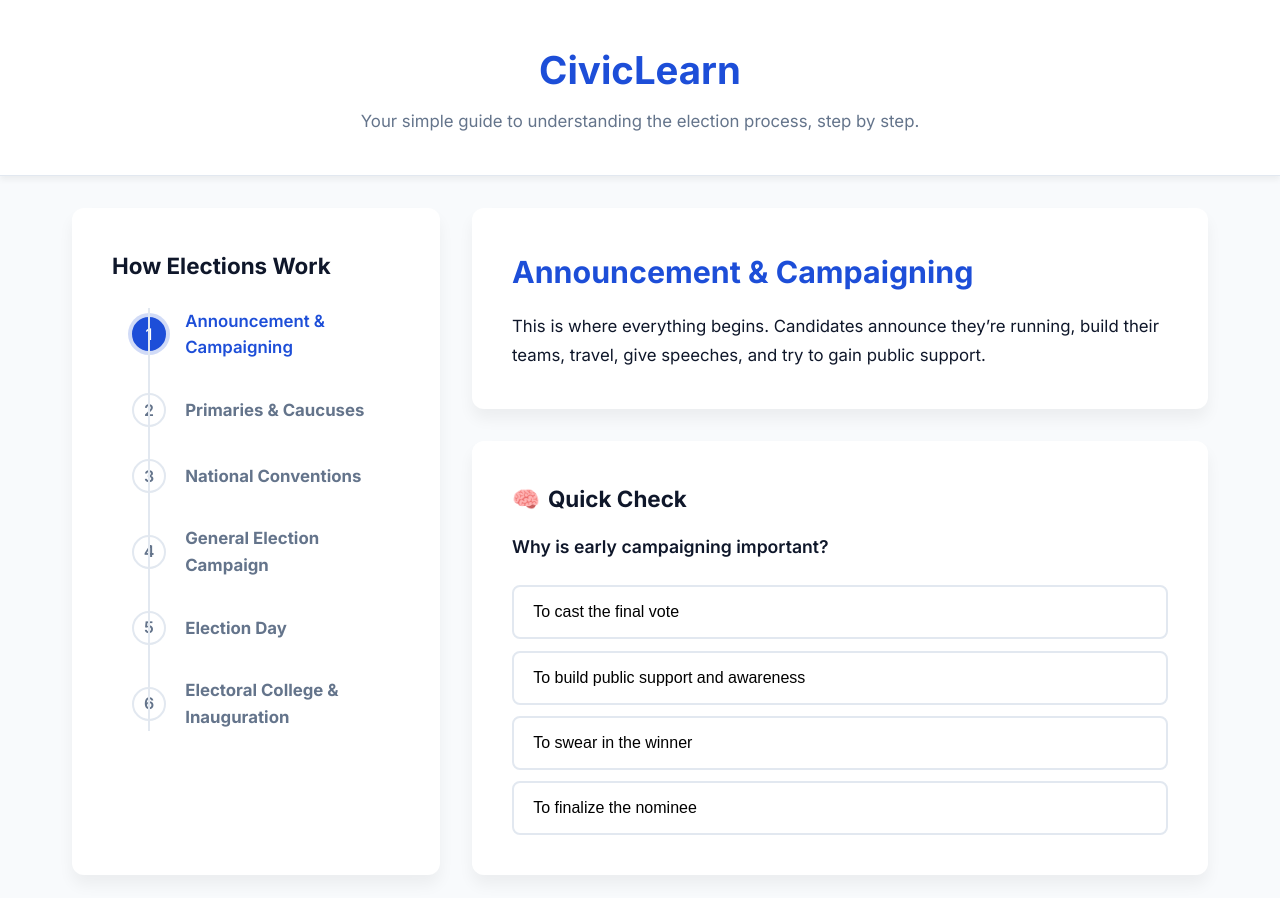
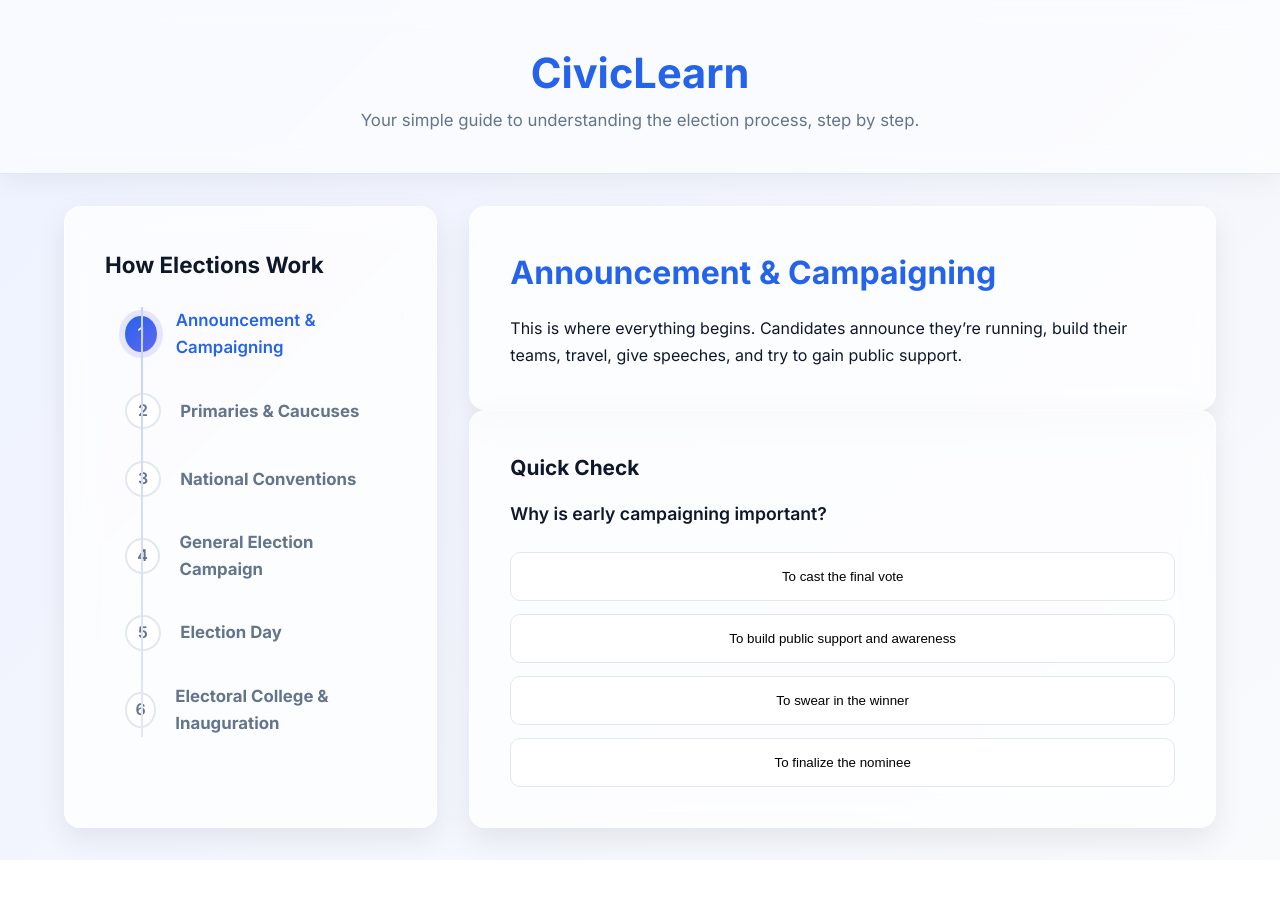
Before and after one commit to Aish29062005/ElectionAssistant, a plain HTML site: page index.html in a window 1280 px wide. After the commit the page ends 860 px from the top, so only its background shows below. Drawn offline with Linux system fonts and the light colour scheme.

Commit message:
Improved UI with advanced CSS, responsiveness, and bug fixes

```diff
--- a/style.css
+++ b/style.css
@@ -1,10 +1,9 @@
 :root {
-    /* Colors */
-    --primary: #1d4ed8;
+    --primary: #2563eb;
     --primary-dark: #1e40af;
 
-    --bg: #f8fafc;
-    --card: #ffffff;
+    --bg: #f1f5f9;
+    --card: rgba(255, 255, 255, 0.75);
 
     --text-main: #0f172a;
     --text-light: #64748b;
@@ -14,22 +13,30 @@
     --success: #10b981;
     --error: #ef4444;
 
-    /* Spacing & Layout */
-    --radius: 12px;
+    --radius: 16px;
     --space-md: 1.5rem;
     --space-lg: 2.5rem;
 }
 
 /* Reset */
-* {
+*,
+*::before,
+*::after {
     margin: 0;
     padding: 0;
     box-sizing: border-box;
 }
 
+/* Improve font rendering */
+html {
+    -webkit-font-smoothing: antialiased;
+    -moz-osx-font-smoothing: grayscale;
+}
+
+/* Body */
 body {
     font-family: 'Inter', sans-serif;
-    background: var(--bg);
+    background: linear-gradient(135deg, #eef2ff, #f8fafc);
     color: var(--text-main);
     line-height: 1.6;
 
@@ -40,19 +47,21 @@ body {
 
 /* Header */
 .app-header {
-    background: var(--card);
+    background: rgba(255,255,255,0.6);
+    backdrop-filter: blur(12px);
+    -webkit-backdrop-filter: blur(12px);
+
     padding: var(--space-lg) 2rem;
     text-align: center;
 
     border-bottom: 1px solid var(--border);
-    box-shadow: 0 4px 6px rgba(0, 0, 0, 0.05);
+    box-shadow: 0 8px 25px rgba(0,0,0,0.05);
 }
 
 .app-header h1 {
-    font-size: 2.4rem;
+    font-size: clamp(2rem, 4vw, 2.6rem);
     font-weight: 700;
     color: var(--primary);
-    margin-bottom: 0.4rem;
 }
 
 .app-header p {
@@ -64,7 +73,7 @@ body {
 .app-container {
     max-width: 1200px;
     margin: 2rem auto;
-    padding: 0 2rem;
+    padding: 0 1.5rem;
 
     display: grid;
     grid-template-columns: 1fr 2fr;
@@ -73,19 +82,25 @@ body {
     flex: 1;
 }
 
+/* Responsive fix */
 @media (max-width: 768px) {
     .app-container {
         grid-template-columns: 1fr;
+        padding: 0 1rem;
     }
 }
 
 /* Timeline */
 .timeline-pane {
     background: var(--card);
+    backdrop-filter: blur(14px);
+    -webkit-backdrop-filter: blur(14px);
+
     padding: var(--space-lg);
     border-radius: var(--radius);
 
-    box-shadow: 0 10px 15px rgba(0, 0, 0, 0.05);
+    border: 1px solid rgba(255,255,255,0.4);
+    box-shadow: 0 10px 30px rgba(0,0,0,0.08);
 }
 
 .timeline-pane h2 {
@@ -93,12 +108,14 @@ body {
     font-size: 1.4rem;
 }
 
+/* Timeline structure */
 .timeline {
     list-style: none;
     position: relative;
     padding-left: 20px;
 }
 
+/* Vertical line */
 .timeline::before {
     content: "";
     position: absolute;
@@ -106,9 +123,10 @@ body {
     top: 0;
     bottom: 0;
     width: 2px;
-    background: var(--border);
+    background: linear-gradient(to bottom, #c7d2fe, #e2e8f0);
 }
 
+/* Timeline item */
 .timeline-item {
     display: flex;
     align-items: center;
@@ -117,24 +135,21 @@ body {
     margin-bottom: 2rem;
     cursor: pointer;
 
-    transition: transform 0.2s ease;
+    transition: transform 0.25s ease;
 }
 
 .timeline-item:hover {
-    transform: translateX(5px);
+    transform: translateX(6px);
 }
 
-.timeline-item:last-child {
-    margin-bottom: 0;
-}
-
+/* Marker */
 .timeline-marker {
-    width: 34px;
-    height: 34px;
+    width: 36px;
+    height: 36px;
 
     border-radius: 50%;
     border: 2px solid var(--border);
-    background: var(--card);
+    background: #ffffff;
 
     display: flex;
     align-items: center;
@@ -143,22 +158,21 @@ body {
     font-weight: 600;
     color: var(--text-light);
 
-    flex-shrink: 0;
     transition: all 0.3s ease;
+}
+
+/* Active state */
+.timeline-item.active .timeline-marker {
+    background: linear-gradient(135deg, #2563eb, #6366f1);
+    border: none;
+    color: #ffffff;
+
+    box-shadow: 0 0 0 6px rgba(99,102,241,0.15);
 }
 
 .timeline-content h3 {
     font-size: 1.05rem;
     color: var(--text-light);
-    transition: 0.3s;
-}
-
-.timeline-item.active .timeline-marker {
-    background: var(--primary);
-    border-color: var(--primary);
-    color: #fff;
-
-    box-shadow: 0 0 0 4px rgba(29, 78, 216, 0.2);
 }
 
 .timeline-item.active h3 {
@@ -166,53 +180,36 @@ body {
     font-weight: 600;
 }
 
-/* Details */
-.details-pane {
-    display: flex;
-    flex-direction: column;
-    gap: 2rem;
-}
+/* Cards */
+.stage-details,
+.quiz-section {
+    background: var(--card);
+    backdrop-filter: blur(14px);
+    -webkit-backdrop-filter: blur(14px);
 
-.stage-details {
-    background: var(--card);
     padding: var(--space-lg);
     border-radius: var(--radius);
 
-    box-shadow: 0 10px 15px rgba(0, 0, 0, 0.05);
+    border: 1px solid rgba(255,255,255,0.4);
+    box-shadow: 0 12px 30px rgba(0,0,0,0.08);
+
     animation: fadeIn 0.4s ease;
 }
 
 .stage-details h2 {
+    font-size: clamp(1.6rem, 3vw, 2rem);
     color: var(--primary);
-    font-size: 1.9rem;
     margin-bottom: 1rem;
 }
 
 .stage-details p {
-    font-size: 1.05rem;
     line-height: 1.7;
 }
 
 /* Quiz */
-.quiz-section {
-    background: var(--card);
-    padding: var(--space-lg);
-    border-radius: var(--radius);
-
-    box-shadow: 0 10px 15px rgba(0, 0, 0, 0.05);
-    animation: fadeIn 0.4s ease 0.1s both;
-}
-
 .quiz-section h3 {
-    font-size: 1.4rem;
+    font-size: 1.3rem;
     margin-bottom: 1rem;
-    display: flex;
-    align-items: center;
-    gap: 0.5rem;
-}
-
-.quiz-section h3::before {
-    content: "🧠";
 }
 
 .quiz-question {
@@ -224,71 +221,55 @@ body {
 .quiz-options {
     display: flex;
     flex-direction: column;
-    gap: 0.7rem;
+    gap: 0.8rem;
 }
 
 .quiz-option {
     padding: 1rem 1.2rem;
-    border-radius: 8px;
+    border-radius: 10px;
 
-    border: 2px solid var(--border);
-    background: transparent;
+    border: 1px solid var(--border);
+    background: #ffffff;
 
-    font-size: 1rem;
-    text-align: left;
     cursor: pointer;
-
-    transition: all 0.2s ease;
+    transition: all 0.25s ease;
 }
 
+/* Hover fix (better performance) */
 .quiz-option:hover {
+    transform: translateY(-2px);
     border-color: var(--primary);
-    background: rgba(29, 78, 216, 0.03);
+    box-shadow: 0 6px 16px rgba(37,99,235,0.12);
 }
 
-.quiz-option.selected {
-    background: rgba(29, 78, 216, 0.1);
-    border-color: var(--primary);
-}
-
+/* States */
 .quiz-option.correct {
-    background: rgba(16, 185, 129, 0.1);
+    background: rgba(16,185,129,0.1);
     border-color: var(--success);
-    color: var(--success);
 }
 
 .quiz-option.incorrect {
-    background: rgba(239, 68, 68, 0.1);
+    background: rgba(239,68,68,0.1);
     border-color: var(--error);
-    color: var(--error);
 }
 
+/* Disabled state (important fix) */
 .quiz-option:disabled {
     cursor: not-allowed;
     opacity: 0.7;
 }
 
+/* Feedback */
 .quiz-feedback {
     margin-top: 1.5rem;
     padding: 1rem;
-    border-radius: 8px;
-
-    font-weight: 500;
+    border-radius: 10px;
     text-align: center;
 
     animation: slideUp 0.3s ease;
 }
 
-.quiz-feedback.success {
-    background: rgba(16, 185, 129, 0.1);
-    color: var(--success);
-}
-
-.quiz-feedback.error {
-    background: rgba(239, 68, 68, 0.1);
-    color: var(--error);
-}
-
+/* Hidden utility */
 .hidden {
     display: none;
 }
@@ -297,7 +278,7 @@ body {
 @keyframes fadeIn {
     from {
         opacity: 0;
-        transform: translateY(10px);
+        transform: translateY(12px);
     }
     to {
         opacity: 1;
@@ -308,7 +289,7 @@ body {
 @keyframes slideUp {
     from {
         opacity: 0;
-        transform: translateY(10px);
+        transform: translateY(12px);
     }
     to {
         opacity: 1;
```
